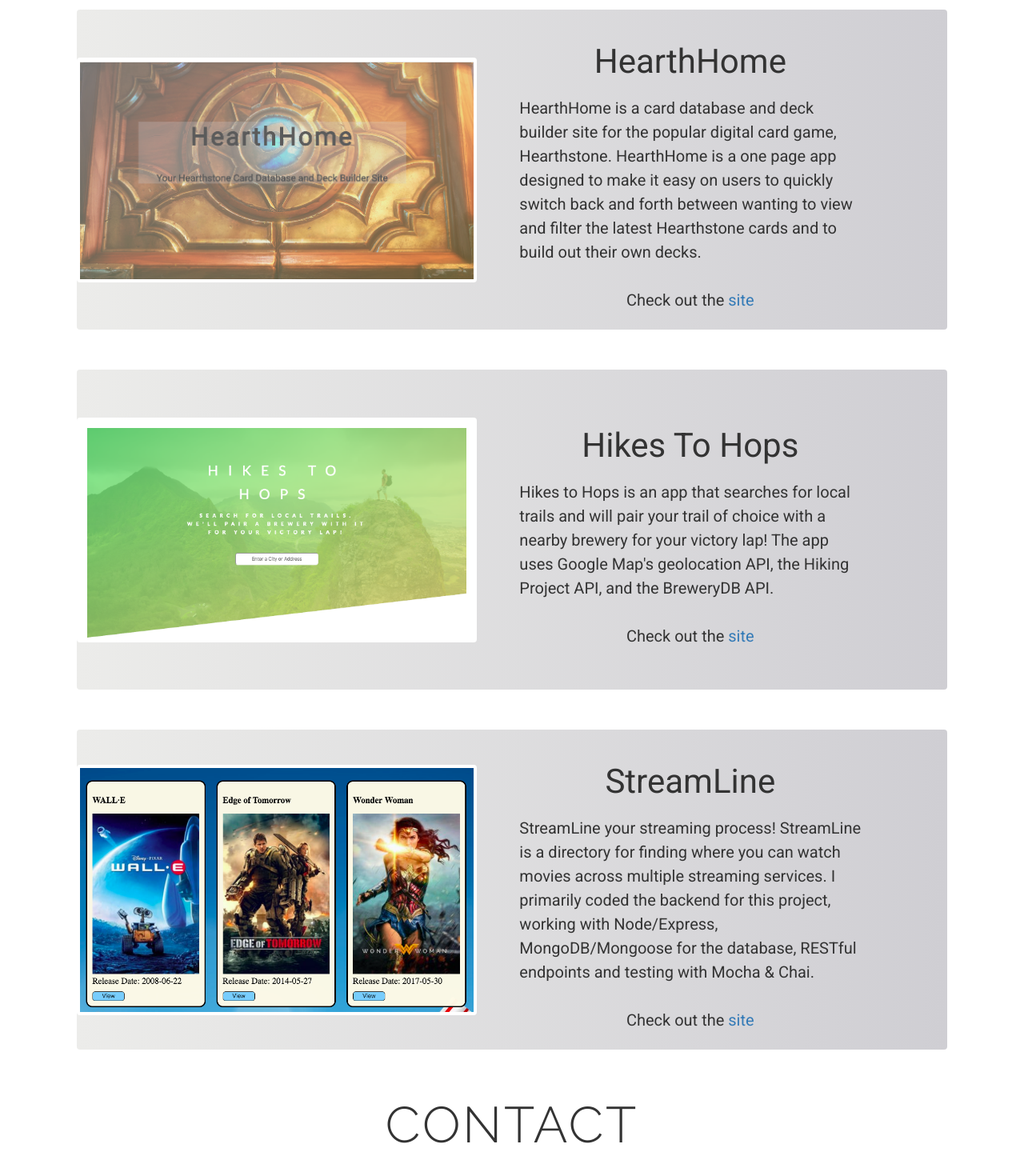
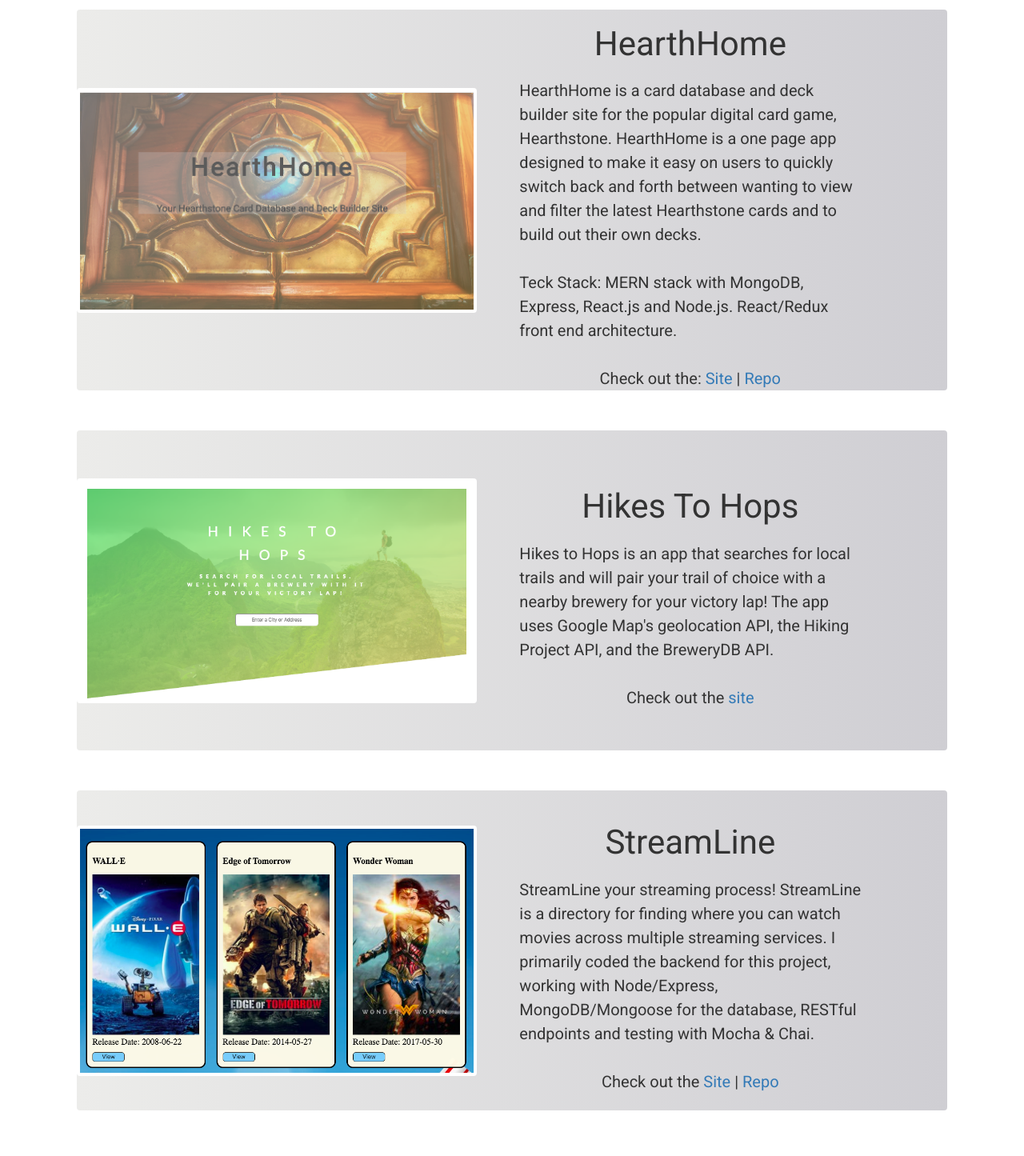
Before and after one commit to jeffconnelly/jeff-connelly-portfolio, a website: page index.html in a window 1280 px wide. Shown: the part 1600-3045 px from the top of the page at 80% size. Drawn offline with nearby package versions, Linux system fonts and the light colour scheme.

Commit message:
Adding server.js

```diff
--- a/index.html
+++ b/index.html
@@ -116,8 +116,11 @@
       <p>HearthHome is a card database and deck builder site for the popular digital card game, Hearthstone. HearthHome is a one page app designed to make it easy on users to quickly switch back and forth between wanting to view and filter the latest Hearthstone cards and to build out their own decks.
       <br>
       <br>
+      Teck Stack: MERN stack with MongoDB, Express, React.js and Node.js. React/Redux front end architecture.
+      <br>
+      <br>
       </p>
-      <p class="center-p">Check out the  <a href="https://adoring-bardeen-d90d59.netlify.com/" target="_blank">site</a></p>
+      <p class="center-p">Check out the:   <a href="https://adoring-bardeen-d90d59.netlify.com/" target="_blank">Site</a> | <a href="https://github.com/jeffconnelly/HearthHome-client" target=_blank"">Repo</a></p>
     </div>
   </section>
 
@@ -145,7 +148,7 @@
         <br>
         <br>
         </p>
-          <p class="center-p">Check out the <a href="https://streamline-capstone.herokuapp.com/" target="_blank">site</a></p>
+          <p class="center-p">Check out the <a href="https://streamline-capstone.herokuapp.com/" target="_blank">Site</a> | <a href="https://github.com/thinkful-ei17/Tricia-Jeff-Node-Capstone" target=_blank"">Repo</a></p>
       </div>
     </section>
 </section>
```
Also changed, not shown: package.json (added, +7 -0 lines), server.js (added), 1 other file.
